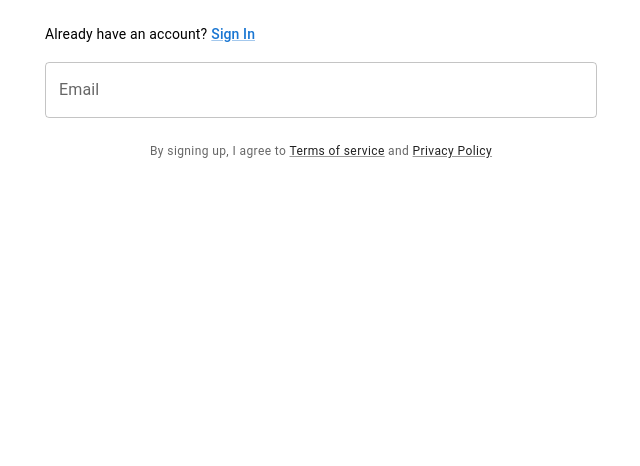
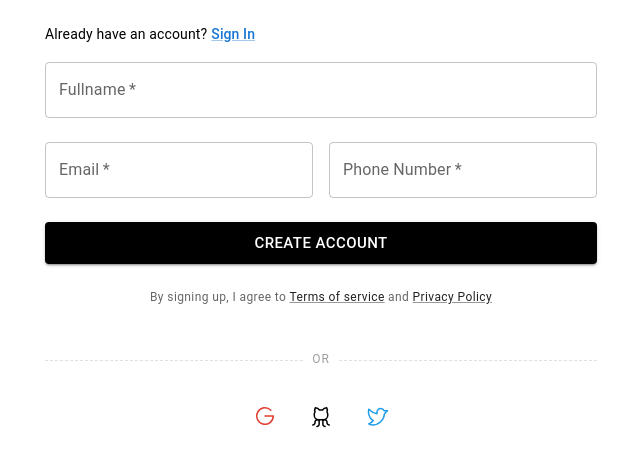
Before and after one commit to Marvinrose/Automated_Deposit_Noti_System, a React (Vite) app in the folder notification-client/: page /register in a window 1280 px wide. Shown: the part 194-660 px from the top of the page, without its empty margins (319-959 px from the left). Built offline with nearby package versions, Linux system fonts and the light colour scheme.

Commit message:
Building the registerForm logic

```diff
--- /dev/null
+++ b/notification-client/src/components/AuthSocial.jsx
@@ -0,0 +1,34 @@
+import { Divider, IconButton, Stack } from "@mui/material";
+import { GithubLogo, GoogleLogo, TwitterLogo } from "phosphor-react";
+
+const AuthSocial = () => {
+  return (
+    <div>
+      <Divider
+        sx={{
+          my: 2.5,
+          typography: "overline",
+          color: "text.disabled",
+          "&::before, ::after": {
+            borderTopStyle: "dashed",
+          },
+        }}
+      >
+        OR
+      </Divider>
+      <Stack direction="row" justifyContent="center" spacing={2}>
+        <IconButton>
+          <GoogleLogo color="#DF3E30" />
+        </IconButton>
+        <IconButton color="inherit">
+          <GithubLogo />
+        </IconButton>
+        <IconButton>
+          <TwitterLogo color="#1C9CEA" />
+        </IconButton>
+      </Stack>
+    </div>
+  );
+};
+
+export default AuthSocial;
--- a/notification-client/src/components/RegisterForm.jsx
+++ b/notification-client/src/components/RegisterForm.jsx
@@ -1,10 +1,85 @@
-import { Link, Stack, TextField, Typography } from "@mui/material";
+import { Button, Link, Stack, TextField, Typography } from "@mui/material";
+import { useState } from "react";
 
 const RegisterForm = () => {
+  const [formData, setFormData] = useState({
+    fullName: "",
+    email: "",
+    phone: "",
+  });
+
+  const handleChange = (e) => {
+    const { name, value } = e.target;
+    setFormData({
+      ...formData,
+      [name]: value,
+    });
+  };
+
+  const handleSubmit = (e) => {
+    e.preventDefault();
+    console.log(formData);
+    // Handle form submission, e.g., send data to the server
+  };
+
   return (
     <>
       <Stack>
-        <TextField id="outlined-basic" label="Email" variant="outlined" />
+        <form onSubmit={handleSubmit}>
+          <Stack direction={"column"} spacing={3}>
+            <Stack direction={{ xs: "column", sm: "row" }} spacing={2}>
+              <TextField
+                required
+                name={"fullName"}
+                type="text"
+                fullWidth
+                id="outlined-basic"
+                label="Fullname"
+                variant="outlined"
+                value={formData.fullName}
+                onChange={handleChange}
+              />
+            </Stack>
+            <Stack direction={{ xs: "column", sm: "row" }} spacing={2}>
+              <TextField
+                required
+                name={"email"}
+                type="email"
+                fullWidth
+                sx={{}}
+                id="outlined-basic"
+                label="Email"
+                variant="outlined"
+              />
+              <TextField
+                required
+                name={"phone"}
+                type="number"
+                fullWidth
+                sx={{}}
+                id="outlined-basic"
+                label="Phone Number"
+                variant="outlined"
+              />
+            </Stack>
+            <Button
+              fullWidth
+              color="inherit"
+              variant="contained"
+              type="submit"
+              size="large"
+              sx={{
+                bgcolor: "#000",
+                color: "#fff",
+                "&:hover": {
+                  bgcolor: "#000",
+                  color: "#fff",
+                },
+              }}
+            >
+              Create Account
+            </Button>
+          </Stack>
           <Typography
             component={"div"}
             sx={{
@@ -25,7 +100,7 @@ const RegisterForm = () => {
               Privacy Policy
             </Link>
           </Typography>
-        {/* <AuthSocial /> */}
+        </form>
       </Stack>
     </>
   );
--- a/notification-client/src/data/index.jsx
+++ b/notification-client/src/data/index.jsx
@@ -1,17 +1,21 @@
-import { ChatCircleDots, Phone, Users } from "phosphor-react";
+import { BellRinging, SignOut, UsersThree, Wallet } from "phosphor-react";
 
 const Nav_Buttons = [
   {
     index: 0,
-    icon: <ChatCircleDots />,
+    icon: <UsersThree />,
   },
   {
     index: 1,
-    icon: <Users />,
+    icon: <Wallet />,
   },
   {
     index: 2,
-    icon: <Phone />,
+    icon: <BellRinging />,
+  },
+  {
+    index: 3,
+    icon: <SignOut />,
   },
 ];
 
--- a/notification-client/src/layouts/Sidebar.jsx
+++ b/notification-client/src/layouts/Sidebar.jsx
@@ -2,9 +2,28 @@ import { Avatar, Box, Divider, IconButton, Stack } from "@mui/material";
 import Nav_Buttons from "../data";
 import { Gear } from "phosphor-react";
 import { useState } from "react";
+import { useNavigate } from "react-router-dom";
 
 const Sidebar = () => {
   const [selected, setSelected] = useState(0);
+  const navigate = useNavigate();
+
+  const getPath = (index) => {
+    switch (index) {
+      case 0:
+        return "/dashboard/userManagement";
+      case 1:
+        return "/dashboard/wallet";
+      case 2:
+        return "/dashboard/notification";
+      case 3:
+        return "/dashboard/signOut";
+
+      default:
+        break;
+    }
+  };
+
   return (
     <Box
       p={2}
@@ -60,7 +79,7 @@ const Sidebar = () => {
                 <IconButton
                   onClick={() => {
                     setSelected(el.index);
-                    // navigate(getPath(el.index));
+                    navigate(getPath(el.index));
                   }}
                   key={el.index}
                   sx={{
@@ -73,7 +92,7 @@ const Sidebar = () => {
               )
             )}
             <Divider sx={{ width: "48px" }} />
-            {selected === 3 ? (
+            {selected === 4 ? (
               <Box
                 p={1}
                 sx={{
@@ -87,10 +106,10 @@ const Sidebar = () => {
               </Box>
             ) : (
               <IconButton
-                // onClick={() => {
-                //   setSelected(3);
-                //   navigate(getPath(3));
-                // }}
+                onClick={() => {
+                  setSelected(3);
+                  navigate(getPath(3));
+                }}
                 sx={{
                   color: "#000",
                   // theme.palette.primary.mode === "light"
--- a/notification-client/src/pages/Auth/Register.jsx
+++ b/notification-client/src/pages/Auth/Register.jsx
@@ -1,5 +1,6 @@
 import { Link, Stack, Typography } from "@mui/material";
 import RegisterForm from "../../components/RegisterForm";
+import AuthSocial from "../../components/AuthSocial";
 
 const Register = () => {
   return (
@@ -14,6 +15,7 @@ const Register = () => {
         </Stack>
         {/* Register form */}
         <RegisterForm />
+        <AuthSocial />
       </Stack>
     </>
   );
```
Also changed, not shown: notification-client/src/index.css (line endings or trailing spaces). Lines whose indentation alone changed are shown as unchanged.
